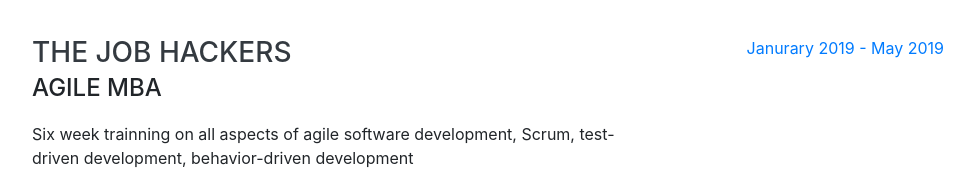
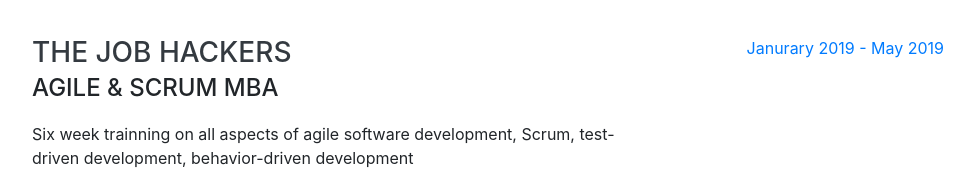
Before and after one commit to evaizli/portfolio, a website with bundled scripts: page index.html in a window 1280 px wide. Shown: the part 3891-4061 px from the top of the page, without its empty margins (288-1263 px from the left). Built offline with nearby package versions, Linux system fonts and the light colour scheme; a web font is replaced by a local one.

Commit message:
update job hacker cert title

```diff
--- a/index.html
+++ b/index.html
@@ -274,7 +274,7 @@
         <div class="resume-item d-flex flex-column flex-md-row justify-content-between mb-5">
           <div class="resume-content">
             <h3 class="mb-0">The Job Hackers</h3>
-            <div class="subheading mb-3">Agile MBA</div>
+            <div class="subheading mb-3">Agile &amp; Scrum MBA</div>
             <div>Six week trainning on all aspects of agile software development, Scrum, test-driven development, behavior-driven
             development</div>
           </div>
```
